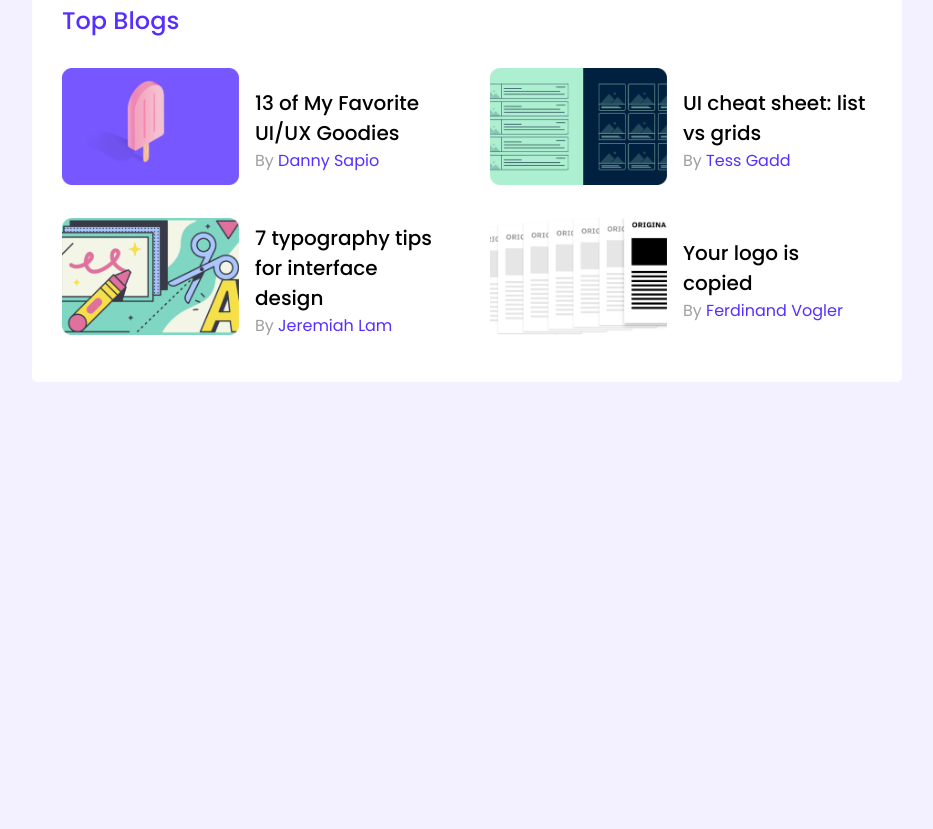
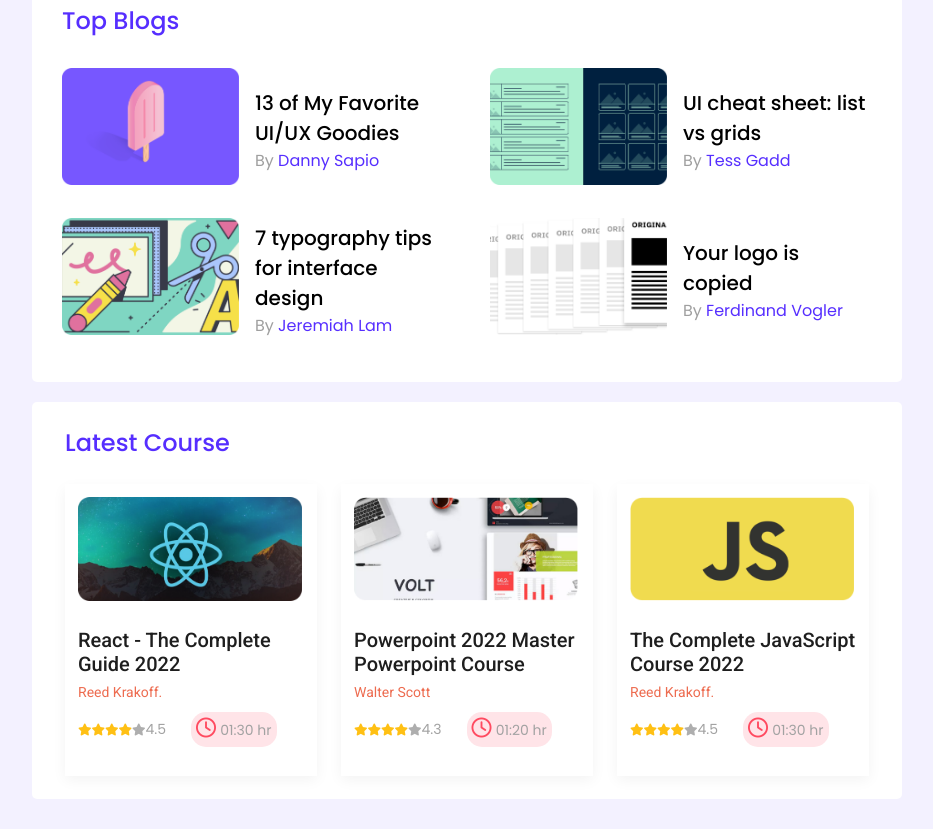
Before and after one commit to roufhasan/leader-board-css3, a plain HTML site: page index.html in a window 1280 px wide. Shown: the part 433-1262 px from the top of the page, without its empty margins (173-1106 px from the left). Before the commit the page ends 835 px from the top, so only its background shows below. Drawn offline with Linux system fonts and the light colour scheme.

Commit message:
Full Website Copleted

```diff
--- a/index.html
+++ b/index.html
@@ -114,6 +114,79 @@
           </div>
         </div>
       </section>
+      <!-- Players & Blogs Section End -->
+      <!-- Latest Course Section Start -->
+      <section class="latest-course section-center">
+        <h2 class="section-title">Latest Course</h2>
+        <div class="courses">
+          <div class="course">
+            <div class="course-thumbnail">
+              <img src="./images/courses/course-1.png" alt="" />
+            </div>
+            <div class="course-detail">
+              <h2 class="course-title">React - The Complete Guide 2022</h2>
+              <p class="course-author">Reed Krakoff.</p>
+              <div class="course-info">
+                <i class="fa-solid fa-star filled"></i>
+                <i class="fa-solid fa-star filled"></i>
+                <i class="fa-solid fa-star filled"></i>
+                <i class="fa-solid fa-star filled"></i>
+                <i class="fa-solid fa-star filled empty"></i>
+                <span>4.5</span>
+                <div class="course-duration">
+                  <i class="fa-regular fa-clock"></i>
+                  <span>01:30 hr</span>
+                </div>
+              </div>
+            </div>
+          </div>
+          <div class="course">
+            <div class="course-thumbnail">
+              <img src="./images/courses/course-2.png" alt="" />
+            </div>
+            <div class="course-detail">
+              <h2 class="course-title">
+                Powerpoint 2022 Master Powerpoint Course
+              </h2>
+              <p class="course-author">Walter Scott</p>
+              <div class="course-info">
+                <i class="fa-solid fa-star filled"></i>
+                <i class="fa-solid fa-star filled"></i>
+                <i class="fa-solid fa-star filled"></i>
+                <i class="fa-solid fa-star filled"></i>
+                <i class="fa-solid fa-star filled empty"></i>
+                <span>4.3</span>
+                <div class="course-duration">
+                  <i class="fa-regular fa-clock"></i>
+                  <span>01:20 hr</span>
+                </div>
+              </div>
+            </div>
+          </div>
+          <div class="course">
+            <div class="course-thumbnail">
+              <img src="./images/courses/course-3.png" alt="" />
+            </div>
+            <div class="course-detail">
+              <h2 class="course-title">The Complete JavaScript Course 2022</h2>
+              <p class="course-author">Reed Krakoff.</p>
+              <div class="course-info">
+                <i class="fa-solid fa-star filled"></i>
+                <i class="fa-solid fa-star filled"></i>
+                <i class="fa-solid fa-star filled"></i>
+                <i class="fa-solid fa-star filled"></i>
+                <i class="fa-solid fa-star filled empty"></i>
+                <span>4.5</span>
+                <div class="course-duration">
+                  <i class="fa-regular fa-clock"></i>
+                  <span>01:30 hr</span>
+                </div>
+              </div>
+            </div>
+          </div>
+        </div>
+      </section>
+      <!-- Latest Course Section End -->
     </main>
     <!-- Main End -->
   </body>
--- a/styles/style.css
+++ b/styles/style.css
@@ -96,7 +96,7 @@ ul li a {
   color: var(--clr-white);
 }
 .nav-menu img {
-  width: 100%;
+  width: 51px;
   height: 51px;
   margin-left: 36px;
 }
@@ -177,3 +177,148 @@ hr {
 .blog-author a {
   color: var(--clr-primary);
 }
+
+/*
+====== Latest Course ======
+*/
+.latest-course {
+  background: var(--clr-white);
+  padding: 23px 33px;
+  border-radius: 5px;
+  margin-bottom: 30px;
+}
+
+.courses {
+  margin-top: 24px;
+  display: grid;
+  grid-template-columns: repeat(3, 1fr);
+  column-gap: 24px;
+}
+
+.course {
+  box-shadow: 0px 5.34229px 13.3557px rgba(0, 0, 0, 0.05);
+  padding: 13px;
+}
+
+.course-thumbnail img {
+  width: 224px;
+  height: 104px;
+}
+
+.course-title {
+  font-size: 20px;
+  font-weight: 500;
+  font-family: var(--ff-secondary);
+  color: #1e1e1e;
+  margin: 20px 0 8px 0;
+}
+
+.course-author {
+  font-size: 14px;
+  font-family: var(--ff-secondary);
+  color: #ed6b4f;
+  margin-bottom: 12px;
+}
+
+.fa-star {
+  color: #ffc014;
+  font-size: 12px;
+}
+
+.empty {
+  color: #aeaeae;
+}
+
+.course-info {
+  display: flex;
+  align-items: center;
+  padding-bottom: 16px;
+}
+
+.course-info span {
+  color: #a2a2a2;
+  font-size: 14px;
+}
+
+.course-duration {
+  background: #ffe4e8;
+  color: #ff4a60;
+}
+
+.fa-clock {
+  font-size: 20px;
+}
+
+.course-duration {
+  background: #ffe4e8;
+  color: #ff4a60;
+  padding: 5px;
+  border-radius: 15px;
+  margin-left: 25px;
+}
+
+/*
+====== Media Queries ======
+*/
+
+@media (max-width: 576px) {
+  .navbar {
+    flex-direction: column;
+  }
+  .logo {
+    justify-content: center;
+    margin-bottom: 10px;
+  }
+  .nav-menu {
+    justify-content: center;
+  }
+  .players-and-blogs {
+    margin-top: 0px;
+  }
+  .section-title {
+    text-align: center;
+  }
+  .players {
+    grid-template-columns: repeat(1, 1fr);
+  }
+  .blogs {
+    grid-template-columns: repeat(1, 1fr);
+  }
+  .blog {
+    flex-direction: column;
+  }
+  .blog-info {
+    text-align: center;
+  }
+  .courses {
+    grid-template-columns: repeat(1, 1fr);
+  }
+  .course-thumbnail img {
+    margin: 0 auto;
+    display: block;
+  }
+  .course-info {
+    justify-content: space-between;
+  }
+  .latest-course {
+    margin-bottom: 0;
+  }
+}
+
+@media (min-width: 577px) and (max-width: 992px) {
+  .navbar {
+    padding: 0 30px;
+  }
+  .players {
+    grid-template-columns: repeat(2, 1fr);
+  }
+  .blogs {
+    grid-template-columns: repeat(1, 1fr);
+  }
+  .courses {
+    grid-template-columns: repeat(2, 1fr);
+  }
+  .latest-course {
+    margin-bottom: 0;
+  }
+}
```
